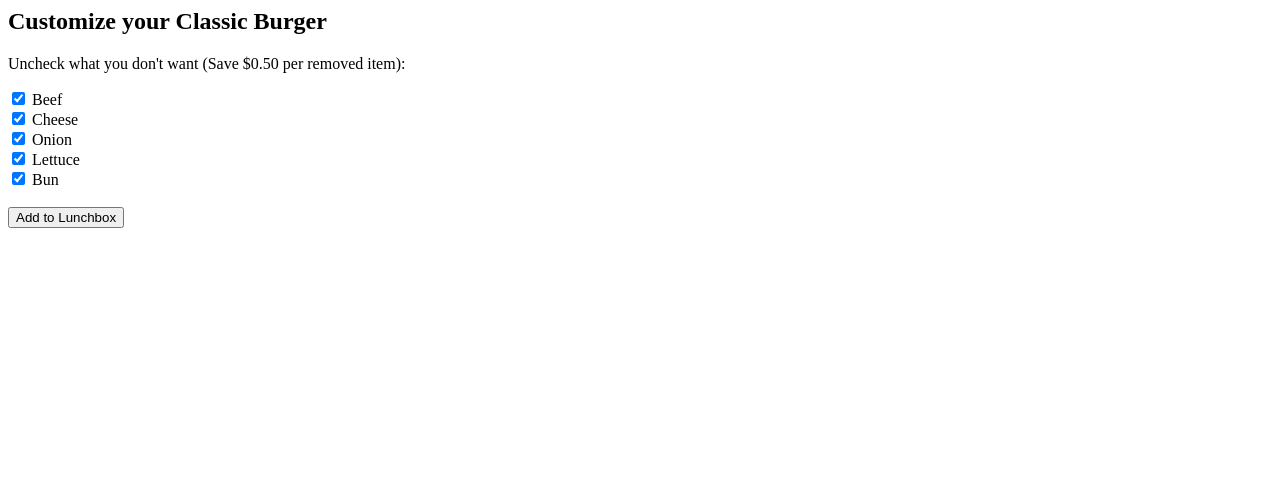
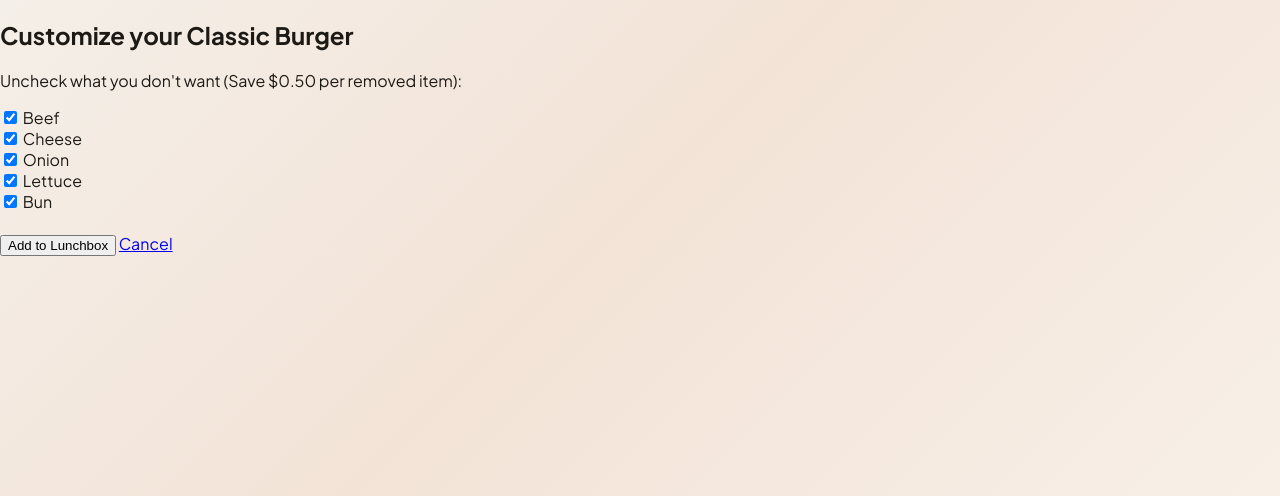
Before and after one commit to Solomonn08/Marvels, a Flask app: page /build/1 in a window 1280 px wide. Shown: the top 496 px of the page. Before the commit the page ends 228 px from the top, so only its background shows below. Run offline with Flask 3, Linux system fonts and the light colour scheme; data comes from the database, SQL or seed files in the repository.

Commit message:
Enhance build.html with structured ingredient list

```diff
--- a/FeedMeProject/templates/build.html
+++ b/FeedMeProject/templates/build.html
@@ -1,9 +1,28 @@
+<!DOCTYPE html>
+<html>
+<head>
+    <title>Customize Your Meal</title>
+    <link rel="stylesheet" href="{{ url_for('static', filename='style.css') }}">
+</head>
+<body>
+    <div class="container">
         <h2>Customize your {{ item.name }}</h2>
         <form method="POST">
             <p>Uncheck what you don't want (Save $0.50 per removed item):</p>
+
+            <div class="ingredient-list">
                 {% for ing in ingredients %}
-    <input type="checkbox" name="ingredients" value="{{ ing }}" checked> {{ ing }}<br>
+                <label class="checkbox-container">
+                    <input type="checkbox" name="ingredients" value="{{ ing }}" checked>
+                    <span>{{ ing }}</span>
+                </label><br>
                 {% endfor %}
+            </div>
+
             <br>
             <button type="submit">Add to Lunchbox</button>
+            <a href="/" class="btn-secondary">Cancel</a>
         </form>
+    </div>
+</body>
+</html>
```
Lines whose indentation alone changed are shown as unchanged.
